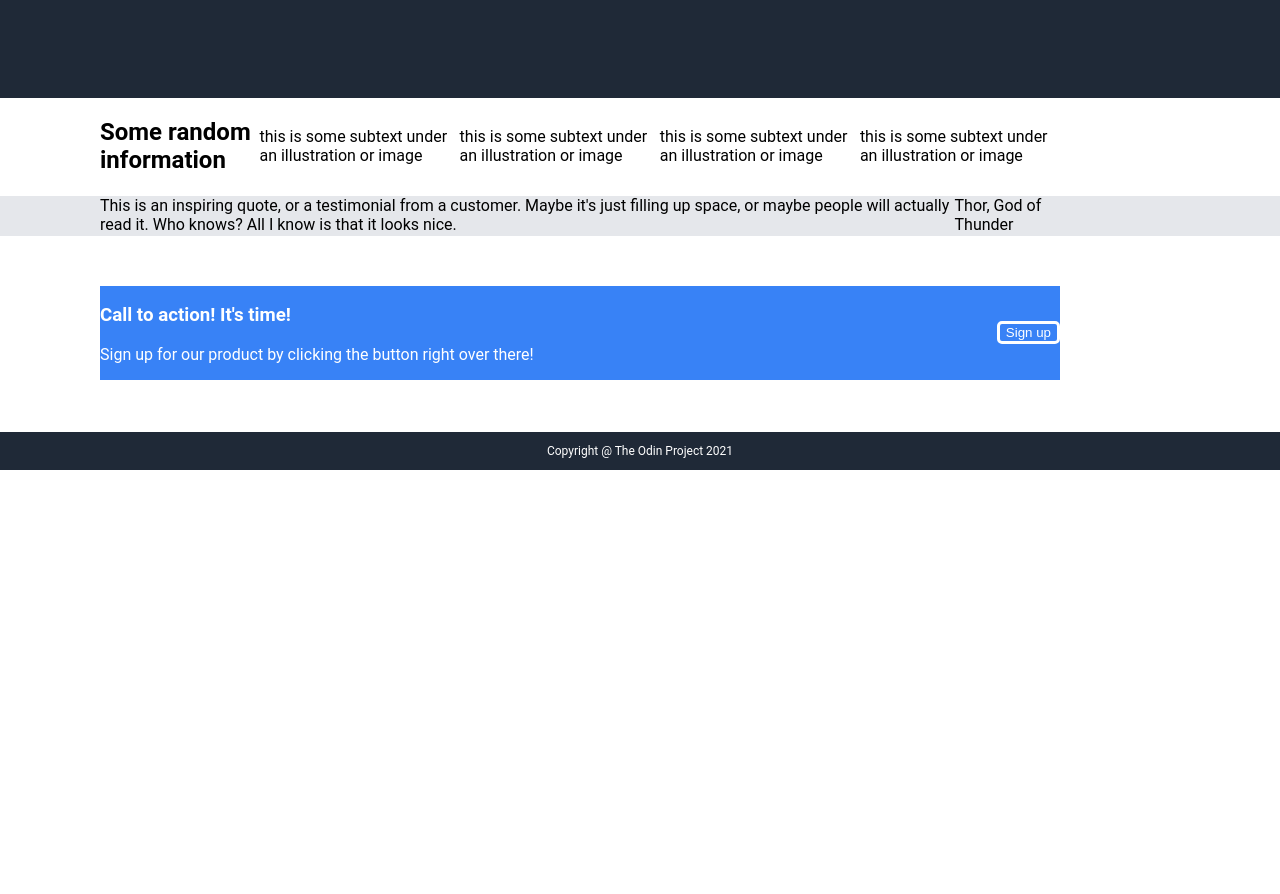
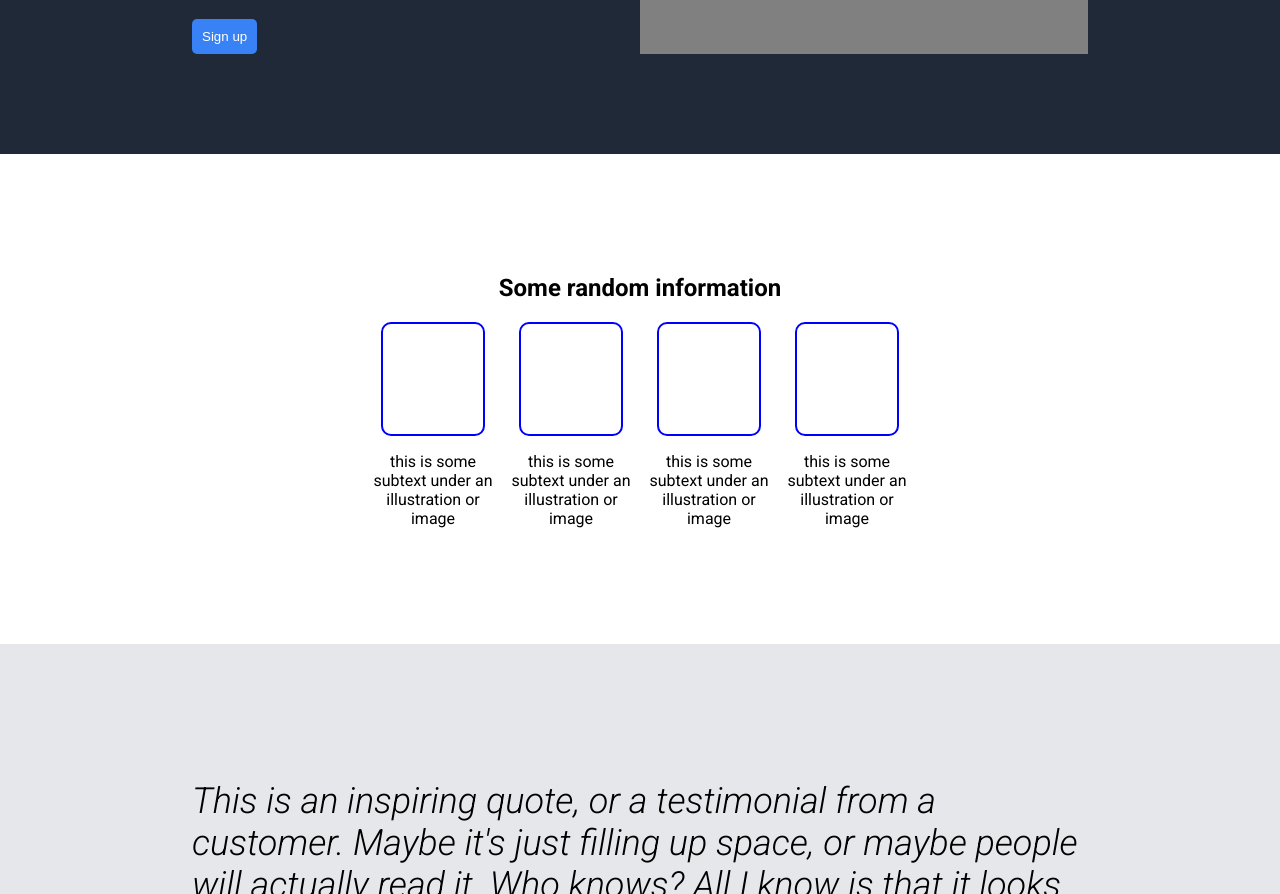
Before and after one commit to justinlyan/landing-page, a plain HTML site: page index.html in a window 1280 px wide. Shown: the part 330-1224 px from the top of the page. Before the commit the page ends 800 px from the top, so only its background shows below. Drawn offline with Linux system fonts and the light colour scheme.

Commit message:
finished styling

```diff
--- a/index.css
+++ b/index.css
@@ -1,5 +1,5 @@
 body {
-  font-family: Roboto;
+  font-family: "Roboto";
   margin: 0;
   display: flex;
   flex-direction: column;
@@ -14,10 +14,8 @@ body {
   display: flex;
   justify-content: space-between;
   align-items: center;
-  max-width: 75vw;
-  width: 100%;
-  margin-left: 100px;
-  margin-right: 100px;
+  margin-left: 15vw;
+  margin-right: 15vw;
 }
 
 ul {
@@ -48,11 +46,21 @@ button {
 .section-1 {
   background: #1F2937;
   display: flex;
-  flex: 1;
+}
+
+.section-1 button {
+  border: none;
+  padding: 10px;
 }
 
 .one {
   padding: 100px 0 100px 0;
+  flex: 1;
+}
+
+.content,
+.image-lg {
+  flex: 1;
 }
 
 .content h2 {
@@ -61,39 +69,83 @@ button {
   font-weight: 900;
 }
 
-.content h2,
-.content p {
+.content h2 {
   margin: 0;
+}
+
+.title-desc {
+  margin-bottom: 30px;
 }
 
 .image-lg {
   height: 100%;;
-  max-width: 1100px;
   width: 100%;
   background-color: grey;
 }
 
 .section-2 {
+}
+
+.two {
+  display: flex;
+  flex-direction: column;
   flex: 1;
 }
 
+.card-section {
+  display: flex;
+  flex-direction: row;
+  gap: 10px;
+}
+
+.card {
+  display: flex;
+  flex-direction: column;
+  align-items: center;
+  max-width: 10vw;
+}
+
 .card-image {
+  width: 100px;
+  height: 110px;
+  border: 2px solid blue;
+  border-radius: 10px;
+}
 
+.card p {
+  text-align: center;
 }
 
 .section-3 {
   background: #E5E7EB;
+}
+
+.three {
   flex: 1;
+  display: block;
+}
+
+.three p:first-child {
+  font-style: italic;
+  font-size: 36px;
+  font-weight: 300;
+}
+
+.author {
+  text-align: right;
 }
 
 .section-4 {
   padding: 50px 0 50px 0;
-  flex: 1;
 }
 
 .four {
   background: #3882F6;
+  border-radius: 5px;
+  flex: 1;
+  padding: 0 50px;
 }
+
 
 .footer {
   background: #1F2937;
@@ -101,3 +153,9 @@ button {
   font-size: 12px;
   text-align: center;
 }
+
+.section-2,
+.section-3,
+.section-4 {
+  padding: 100px 0;
+}
--- a/index.html
+++ b/index.html
@@ -5,6 +5,9 @@
   <meta name="viewport" content="width=device-width, initial-scale=1.0">
   <title>The Odin Project Landing Page</title>
   <link rel="stylesheet" href="index.css">
+  <link rel="preconnect" href="https://fonts.googleapis.com">
+  <link rel="preconnect" href="https://fonts.gstatic.com" crossorigin>
+  <link href="https://fonts.googleapis.com/css2?family=Roboto:ital,wght@0,100;0,300;0,400;0,500;0,700;0,900;1,100;1,300;1,400;1,500;1,700;1,900&display=swap" rel="stylesheet">
 </head>
 <body>
   <div class="header">
@@ -32,6 +35,7 @@
   <div class="section-2">
     <div class="container two">
       <h2>Some random information</h2>
+      <div class="card-section">
         <div class="card">
           <div class="card-image"></div>
           <p>this is some subtext under an illustration or image</p>
@@ -50,13 +54,13 @@
         </div>
       </div>
     </div>
+  </div>
 
   <div class="section-3">
     <div class="container three">
-        <div>This is an inspiring quote, or a testimonial from a customer. Maybe it's just filling up space, or maybe people will actually read it. Who knows? All I know is that it looks nice.</div>
-      <div>Thor, God of Thunder</div>
+        <p>This is an inspiring quote, or a testimonial from a customer. Maybe it's just filling up space, or maybe people will actually read it. Who knows? All I know is that it looks nice.</p>
+      <p class="author">- Thor, God of Thunder</p>
     </div>
-
   </div>
 
   <div class="section-4">
@@ -67,7 +71,6 @@
       </div>
       <button>Sign up</button>
     </div>
-
   </div>
 
   <div class="footer">
```
Lines whose indentation alone changed are shown as unchanged.
